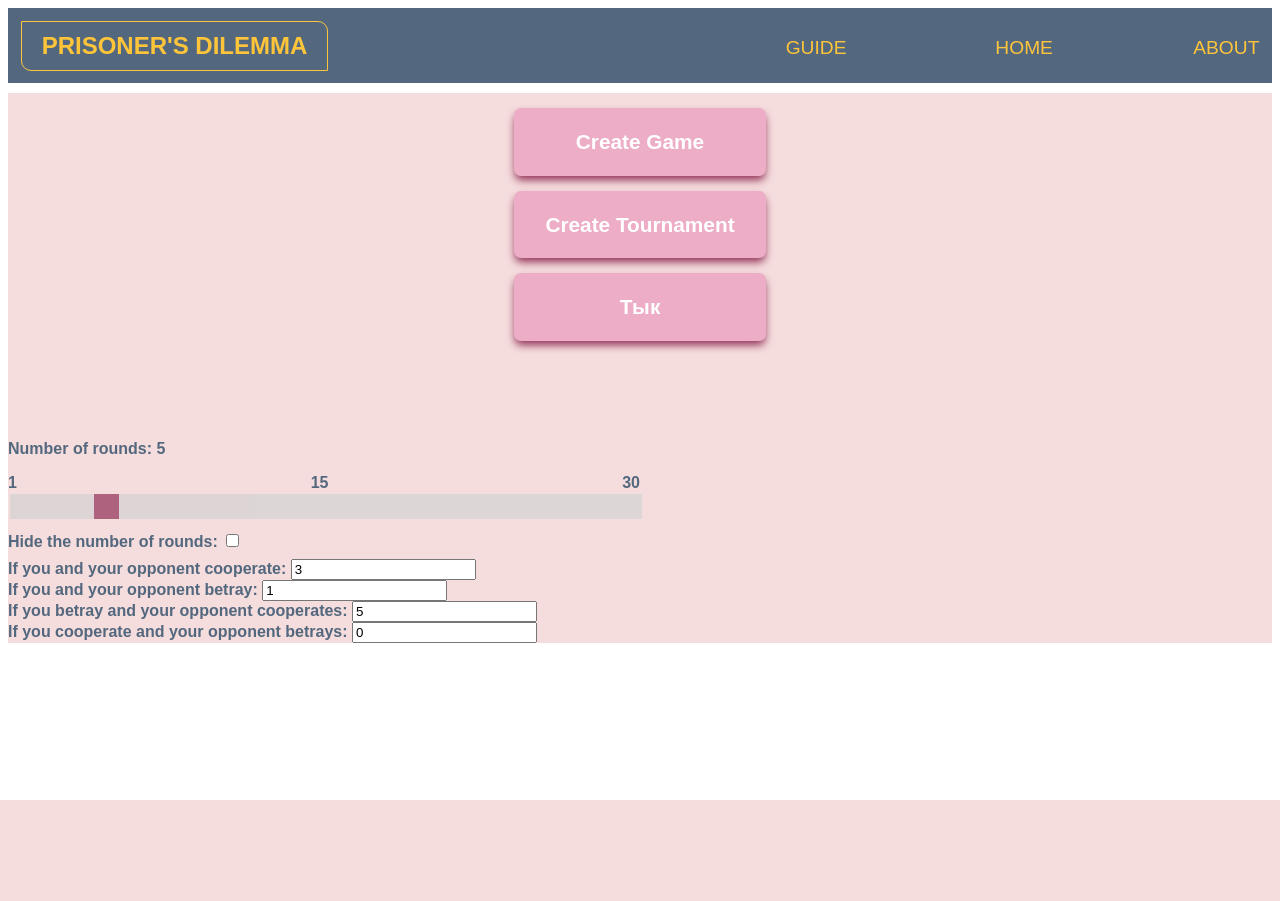
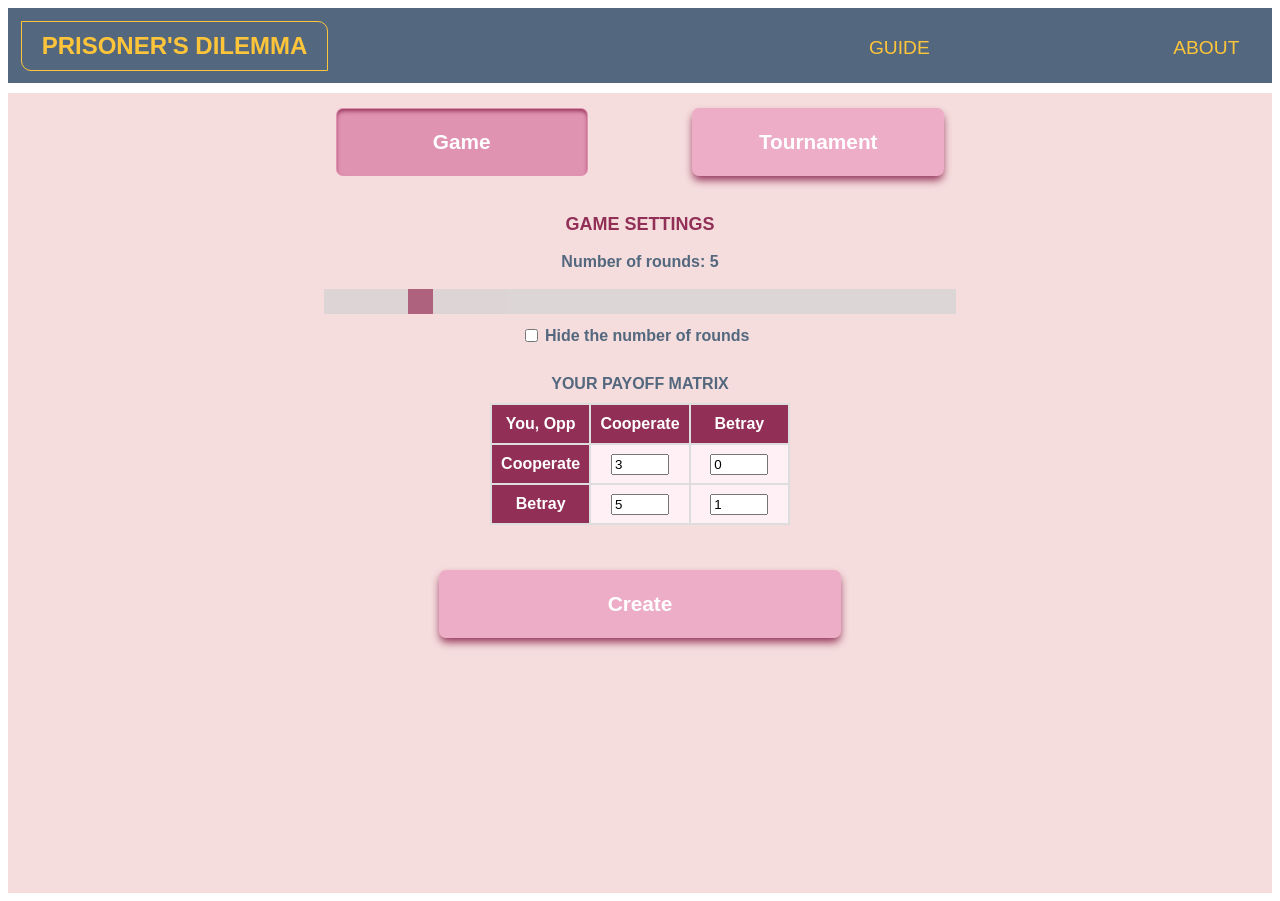
Before and after one commit to d4shkr/Prisoners-Dilemma, a PHP site: page / in a window 1280 px wide. Before the commit the page ends 800 px from the top, so only its background shows below. Run offline with PHP 8.4, Linux system fonts and the light colour scheme.

Commit message:
redesigned index.php (tournament settings, changed the layout). lots of other stuff..

```diff
--- a/app/css/index.css
+++ b/app/css/index.css
@@ -1,10 +1,13 @@
 body {
     font-family: Arial, Helvetica, sans-serif;
+    color: #53687E;
 }
 
 main {
     background-color: #F5DDDD;
+    min-height: 800px;
 }
+
 
 /* Header layout */
 
@@ -76,6 +79,10 @@ header {
     margin: auto;
   }
 
+#about, #guide {
+  margin-right: 20px;
+}
+
 #about, #guide, #home-link, div.button {
   cursor: pointer;
   transition: transform 0.3s ease;
@@ -108,17 +115,27 @@ div.button {
     font-size: 130%;
     font-weight: bold;
     margin-top: 15px;
-}
-
-#start_button {
-    box-shadow: 0 5px 8px -1px #912F56;
-}
-#beb {
     box-shadow: 0 5px 8px -1px #912F56;
 }
 
-#start_tournament {
-    box-shadow: 0 5px 8px -1px #912F56;
+div.button:active {
+  background-color: #e092b1;
+  box-shadow: inset 0 3px 4px -1px #912F56;
+}
+
+div.selected {
+  background-color: #e092b1;
+  box-shadow: inset 0 3px 4px -1px #912F56;
+}
+
+#select_game, #select_tournament {
+    margin-left: 50px;
+    margin-right: 50px;
+    margin-bottom: 20px;
+}
+
+#create {
+  width: 400px;
 }
 
 #invite {
@@ -128,6 +145,8 @@ div.button {
 
 .collapsed {
     visibility: collapse;
+    max-height: 0;
+    max-width: 0;
 }
 
 .hidden {
@@ -141,6 +160,26 @@ div.button {
 }
 
 /* Settings */
+
+caption {
+   /*font-weight: normal; */
+  margin: 10px;
+  color:#53687E;
+}
+
+#payoff {
+  margin-bottom: 10px;
+}
+
+h3 {
+  text-transform: uppercase;
+  font-size: large;
+  color: #912F56;
+}
+
+#settings-container {
+  text-align: center;
+}
 
 .slidecontainer {
     width: 100%; /* Width of the outside container */
@@ -182,9 +221,54 @@ div.button {
   }
 
   .settings {
-    color: #53687E;
     font-weight: bold;
     margin-top: 8px;
+    text-align: center;
+  }
+
+  #tournament-settings {
+    max-height: 150px;
+    overflow: hidden;
+    transition: max-height 0.3s ease;
+    margin-bottom: 20px;
+  }
+
+  #tournament-settings.collapsed {
+    visibility: visible;
+    max-height: 0px;
+    max-width: none;
+    overflow: hidden;
+    transition: max-height 0.3s ease;
+  }
+
+  div.for-tournament-number-settings {
+    text-align: center;
+  }
+
+  div.tournament-number-setting {
+    margin: 0;
+    display: inline-block;
+    min-width: 250px;
+  }
+
+  div.tournament-number-setting.p {
+    margin: 0;
+  }
+
+  input[type="number"] {
+    width: 50px;
+  }
+
+  .checkbox label {
+    display: inline-block;
+    padding-right: 10px;
+    white-space: nowrap;
+  }
+  .checkbox input {
+    vertical-align: middle;
+  }
+  .checkbox label span {
+    vertical-align: middle;
   }
 
   /* Numbers for the round numbers slider */
--- /dev/null
+++ b/app/css/payoff.css
@@ -0,0 +1,37 @@
+/* Payoff Matrix */
+td, th {
+    border: 2px solid #ddd;
+    padding: 8px;
+}
+
+#payoff td {
+    background-color:lavenderblush;
+}
+
+table {
+    text-align: center;
+    margin: auto;
+    margin-bottom: 20px;
+    color:#53687E;
+    font-weight: bold;
+}
+
+caption {
+    color:#912F56;
+    text-transform: uppercase;
+}
+
+#payoff {
+    border-collapse: collapse;
+    width: 20%;
+    margin-top: 20px;
+    table-layout: fixed;
+    width:300px;
+}
+
+#payoff th {
+    padding-top: 10px;
+    padding-bottom: 10px;
+    background-color: #912F56;
+    color: white;
+}
--- a/app/index.php
+++ b/app/index.php
@@ -7,6 +7,7 @@
     <meta name="viewport" content=
         "width=device-width, initial-scale=1.0" />
     <title>Prisoner's dilemma</title>
+    <link rel="stylesheet" href="css/payoff.css">
     <link rel="stylesheet" href="css/index.css">
 
 </head>
@@ -16,7 +17,6 @@
     <div id='for-header'> <div id='header'> <h2> Prisoner's Dilemma </h2> </div> </div>
       <ul>
         <li><a id='guide'> Guide </a> </li>
-        <li><a id='home-link'> Home </a> </li>
         <li><a id='about'> About </a> </li>
       </ul>
     </nav>
@@ -31,57 +31,74 @@
     </header>
     -->
     <main>
-    <div class='for-button'>
-        <div class='button' id='start_button'> <p> Create Game </p> </div>
-    </div>
 
     <div class='for-button'>
-        <div class='button' id='start_tournament'> <p> Create Tournament </p> </div>
-    </div>
-
-    <div class='for-button'>
-        <div class='button' id='beb'> <p> Тык </p></div>
-    </div>
-
-    <div class='hidden for-join-link' id='for-join-link'>
-        <div class='button' id='invite'> <p> Invite link: </p></div>
-        <a id='join_link' target='_blank'> </a>
+        <div class='button selected' id='select_game'> <p> Game </p> </div>
+        <div class='button' id='select_tournament'> <p> Tournament </p> </div>
     </div>
 
 
-    <div id='settings'>
+    <div id='settings-container'>
         <!-- Choose the number of rounds -->
+        <h3> Game Settings </h3>
         <div class='settings'>
             <p> Number of rounds: <span id='slider_output'> 5 </span> </p>
             <!-- Numbers above the slider -->
+             <!--
             <div class="container space-between">
                 <div>1</div>
                 <div>15</div>
                 <div>30</div>
-            </div>
+            </div> -->
             <div class="slidecontainer">
                 <input type="range" min="1" max="30" value="5" class="slider" id="rounds_range">
             </div>
         </div>
         <!-- Hide the numbr of rounds -->
-        <div class='settings'>
-            <span> Hide the number of rounds: </span>
-            <input id="hide_number_of_rounds_checkbox" type="checkbox">
+        <div class='settings checkbox'>
+            <label><input id="hide_number_of_rounds_checkbox" type="checkbox"><span> Hide the number of rounds </span> </label>
         </div>
         <!-- Payoffs -->
-        <div class='settings'>
-            <span> If you and your opponent cooperate: </span>
-            <input type="number" id="both_cooperate" value="3">
-            <br>
-            <span> If you and your opponent betray: </span>
-            <input type="number" id="both_betray" value="1">
-            <br>
-            <span> If you betray and your opponent cooperates: </span>
-            <input type="number" id="has_betrayed" value="5">
-            <br>
-            <span> If you cooperate and your opponent betrays: </span>
-            <input type="number" id="was_betrayed" value="0">
+        <table id='payoff'>
+            <caption> Your Payoff matrix </caption>
+            <tr>
+                <th scope='col'> You, Opp </th>
+                <th scope='col'> Cooperate </th>
+                <th scope='col'> Betray </th>
+            </tr>
+            <tr>
+                <th scope='row'> Cooperate </th>
+                <td> <input type="number" id="both_cooperate" value="3" step="1"></td>
+                <td> <input type="number" id="was_betrayed" value="0" step="1"></td>
+            </tr>
+            <tr>
+                <th scope='row'> Betray </th>
+                <td> <input type="number" id="has_betrayed" value="5" step="1"></td>
+                <td> <input type="number" id="both_betray" value="1" step="1"></td>
+            </tr>
+        </table>
+        <div id = "tournament-settings" class="collapsed">
+            <h3 style="margin-bottom: 0"> Tournament Settings </h3>
+            <div class = "for-tournament-number-settings">
+                <div class = "tournament-number-setting">
+                    <p> <b>Number of players</b> </p>
+                    <input type = "number" id="number_of_players" value="4" min="3" max="99">
+                </div>
+                <div class = "tournament-number-setting">
+                    <p> <b>Games per player</b> </p>
+                    <input type = "number" id="number_of_games_per_player" value="3" min="1" max="99">
+                </div>
+            </div>
         </div>
+    </div>
+
+    <div class="for-button">
+        <div class='button' id='create'> <p> Create </p> </div>
+    </div>
+
+    <div class='hidden for-join-link' id='for-join-link'>
+        <div id='invite'> <p> Invite link: </p></div>
+        <a id='join_link' target='_blank'> </a>
     </div>
 </main>
 
--- a/app/php_functions/create_tournament.php
+++ b/app/php_functions/create_tournament.php
@@ -11,6 +11,8 @@ $both_cooperate_payoff = $_POST["both_cooperate_payoff"];
 $both_betray_payoff = $_POST["both_betray_payoff"];
 $was_betrayed = $_POST["was_betrayed_payoff"];
 $has_betrayed = $_POST["has_betrayed_payoff"];
+$number_of_members = $_POST["number_of_players"];
+$number_of_games = $_POST["number_of_games"];
 
 $max_round_known = $hide_rounds_num == "true" ? "FALSE" : "TRUE";
 
@@ -21,7 +23,7 @@ $uuid = bin2hex(random_bytes(18));
 // Tournament: TournamentId, TournamentMemberIds, TournamentPhase
 // Tournament Settings: NumberOfMembers, NumberOfGamesPerMember
 // Game Settings: MaxRounds, BothBetrayPayoff, BothCooperatePayoff, WasBetrayedPayoff, HasBetrayedPayoff, MaxRoundsKnown
-$sql_query = "INSERT INTO Tournaments VALUES ('{$uuid}', '[]', 'Waiting', 3, 3, {$number_of_rounds}, {$both_betray_payoff}, {$both_cooperate_payoff}, {$was_betrayed}, {$has_betrayed}, {$max_round_known})";
+$sql_query = "INSERT INTO Tournaments VALUES ('{$uuid}', '[]', 'Waiting', {$number_of_members}, {$number_of_games}, {$number_of_rounds}, {$both_betray_payoff}, {$both_cooperate_payoff}, {$was_betrayed}, {$has_betrayed}, {$max_round_known})";
 mysqli_query($link, $sql_query);
 
 echo $uuid;
--- a/app/php_functions/tournament_request_game.php
+++ b/app/php_functions/tournament_request_game.php
@@ -53,7 +53,7 @@ if (!$is_available) {
     exit;
 }
 
-if ($number_of_members > count(json_decode($tournament_res->TournamentMemberIds))) {
+if ($phase == 'Waiting') {
     echo 'joining';
     exit;
 }
--- a/app/scripts/index.js
+++ b/app/scripts/index.js
@@ -54,10 +54,80 @@ $("#start_tournament").on("click", () => {
     );
 })
 
-$("#rounds_range").on("input", () => {
-    $("#slider_output").text($("#rounds_range").val()) // gets the oninput value
+var tournament = false;
+
+$("#select_game").on("click", () => {
+    $("#select_game").addClass("selected");
+    $("#select_tournament").removeClass("selected");
+    $("#tournament-settings").addClass("collapsed");
+    tournament = false;
 })
 
-document.getElementById("beb").addEventListener("click", () => {
-    window.location.replace("https://www.youtube.com/watch?v=dQw4w9WgXcQ");
+$("#select_tournament").on("click", () => {
+    $("#select_game").removeClass("selected");
+    $("#select_tournament").addClass("selected");
+    $("#tournament-settings").removeClass("collapsed");
+    tournament = true;
 })
+
+$("#create").on("click", () => {
+    var display_link = function (tag, uuid) {
+        const join_link = window.window.location.protocol + '//' + window.location.hostname + "/join.php?" + tag + "=" + uuid;
+        $("#join_link").text(join_link);
+
+        // set href
+        $("#join_link").attr("href", join_link);
+
+        // make Join link visible
+        $("#for-join-link").removeClass("hidden");
+    }
+    if (tournament) {
+        $.post(
+            "php_functions/create_tournament.php",
+            // Game and Tournament settings
+            {
+                "number_of_rounds": $("#rounds_range").val(),
+                "hide_rounds_num" : $("#hide_number_of_rounds_checkbox").prop("checked"),
+                "both_cooperate_payoff" : $("#both_cooperate").val(),
+                "both_betray_payoff" : $("#both_betray").val(),
+                "was_betrayed_payoff" : $("#was_betrayed").val(),
+                "has_betrayed_payoff" : $("#has_betrayed").val(),
+                "number_of_players" : $("#number_of_players").val(),
+                "number_of_games" : $("#number_of_games_per_player").val()
+            }, // send data to the script
+            function (uuid) { // on response from POST
+                display_link("TournamentId", uuid)
+            }
+        );
+    } else {
+        $.post(
+        "php_functions/create_game.php",
+        // Game settings
+        {
+            "number_of_rounds": $("#rounds_range").val(),
+            "hide_rounds_num" : $("#hide_number_of_rounds_checkbox").prop("checked"),
+            "both_cooperate_payoff" : $("#both_cooperate").val(),
+            "both_betray_payoff" : $("#both_betray").val(),
+            "was_betrayed_payoff" : $("#was_betrayed").val(),
+            "has_betrayed_payoff" : $("#has_betrayed").val()
+        }, // send data to the script
+        function (uuid) { // on response from POST
+            display_link("GameId", uuid)
+        });
+    }
+})
+
+function update_displayed_round_value() {
+    const rounds = +$("#rounds_range").val();
+    var dev = 0;
+    if ($("#hide_number_of_rounds_checkbox").prop("checked")) {
+        dev = Math.floor(rounds / 2);
+    }
+    if (dev > 0) {
+        $("#slider_output").text((rounds - dev) + ' - ' + (rounds + dev))
+    } else {
+        $("#slider_output").text(rounds)
+    }
+}
+$("#rounds_range").on("input", update_displayed_round_value)
+$("#hide_number_of_rounds_checkbox").on("input", update_displayed_round_value)
```
Also changed, not shown: app/css/dilemma.css (+19 -0 lines), app/css/tournament.css (+7 -2 lines), app/dilemma.php (+12 -4 lines), app/join.php (+7 -1 lines), app/php_functions/get_player_choice.php (+6 -2 lines), app/php_functions/update_scores.php (+20 -2 lines), app/scripts/dilemma.js (+10 -0 lines), app/tournament.php (+2 -14 lines).
